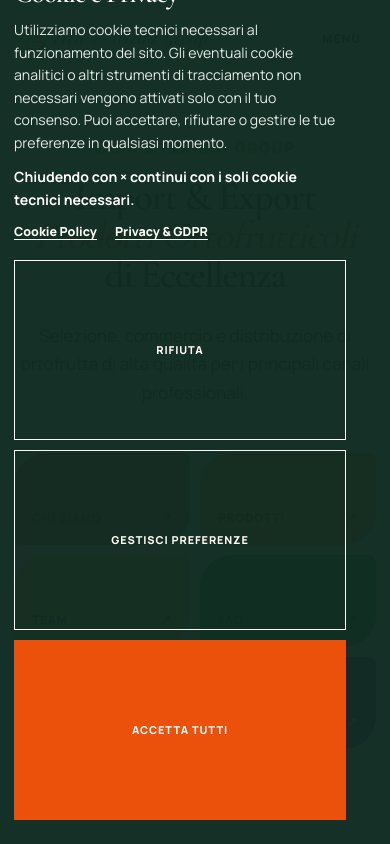
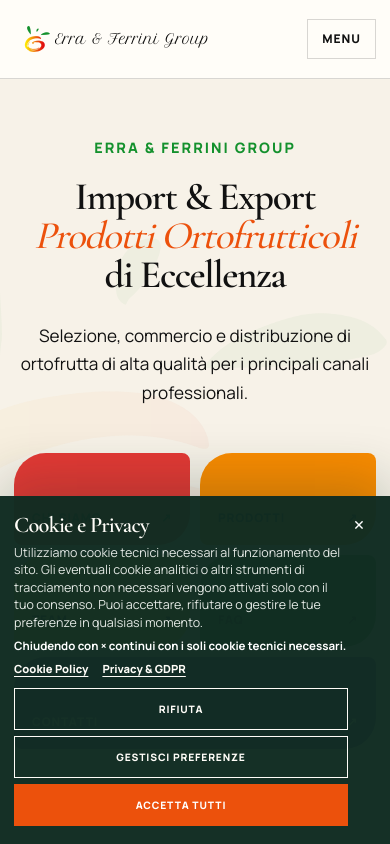
Before and after one commit to hubsienda/efgroup, a Next.js app: page / in a window 390 px wide. Shown: the top 844 px of the page. Built offline with nearby package versions, Linux system fonts and the light colour scheme.

Commit message:
Fix mobile cookie banner sizing

```diff
--- a/app/cookie-consent.css
+++ b/app/cookie-consent.css
@@ -343,25 +343,62 @@
 
 @media (max-width: 480px) {
   .cookie-banner {
-    padding: 10px;
+    padding: 8px 10px;
   }
 
   .cookie-banner-inner {
-    padding: 14px 34px 14px 4px;
+    gap: 10px;
+    padding: 10px 32px 10px 4px;
   }
 
   .cookie-banner-copy h2 {
-    font-size: 1.7rem;
+    font-size: 1.4rem;
+  }
+
+  .cookie-banner-copy > p {
+    margin-top: 7px;
+    font-size: .78rem;
+    line-height: 1.4;
+  }
+
+  .cookie-banner-copy .cookie-banner-note {
+    font-size: .72rem;
+  }
+
+  .cookie-banner-links {
+    margin-top: 7px;
+    gap: 14px;
+  }
+
+  .cookie-banner-links a {
+    font-size: .7rem;
   }
 
   .cookie-banner-actions,
   .cookie-preferences-actions {
     flex-direction: column;
+    gap: 6px;
+  }
+
+  .cookie-banner-actions .cookie-action,
+  .cookie-preferences-actions .cookie-action {
+    flex: none;
   }
 
   .cookie-action {
     width: 100%;
-    min-height: 48px;
+    min-height: 42px;
+    padding: 8px 12px;
+    font-size: .64rem;
+    line-height: 1.2;
+  }
+
+  .cookie-banner-close {
+    top: 6px;
+    right: 6px;
+    width: 30px;
+    height: 30px;
+    font-size: 1.4rem;
   }
 
   .cookie-preferences-dialog {
```
